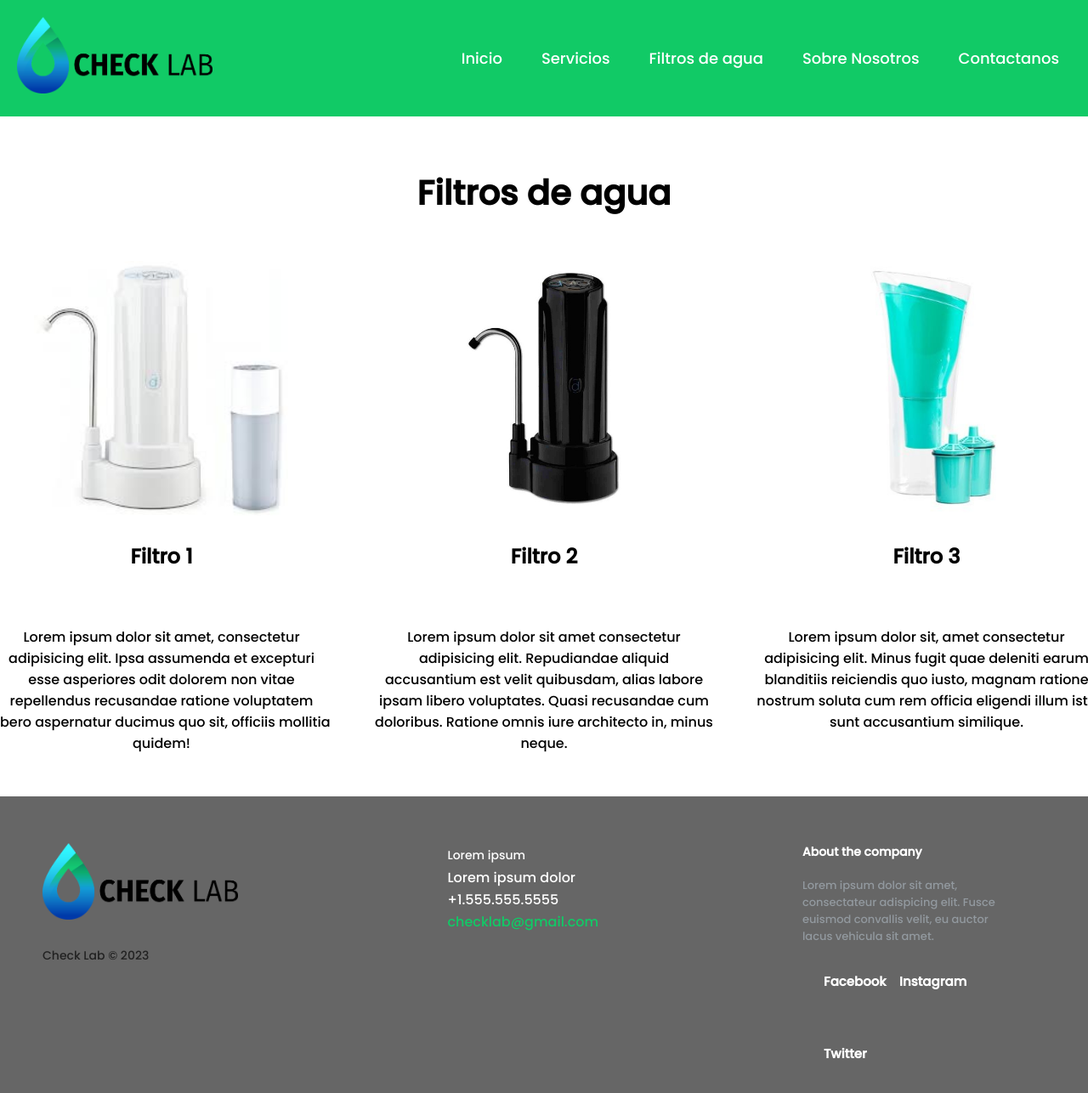
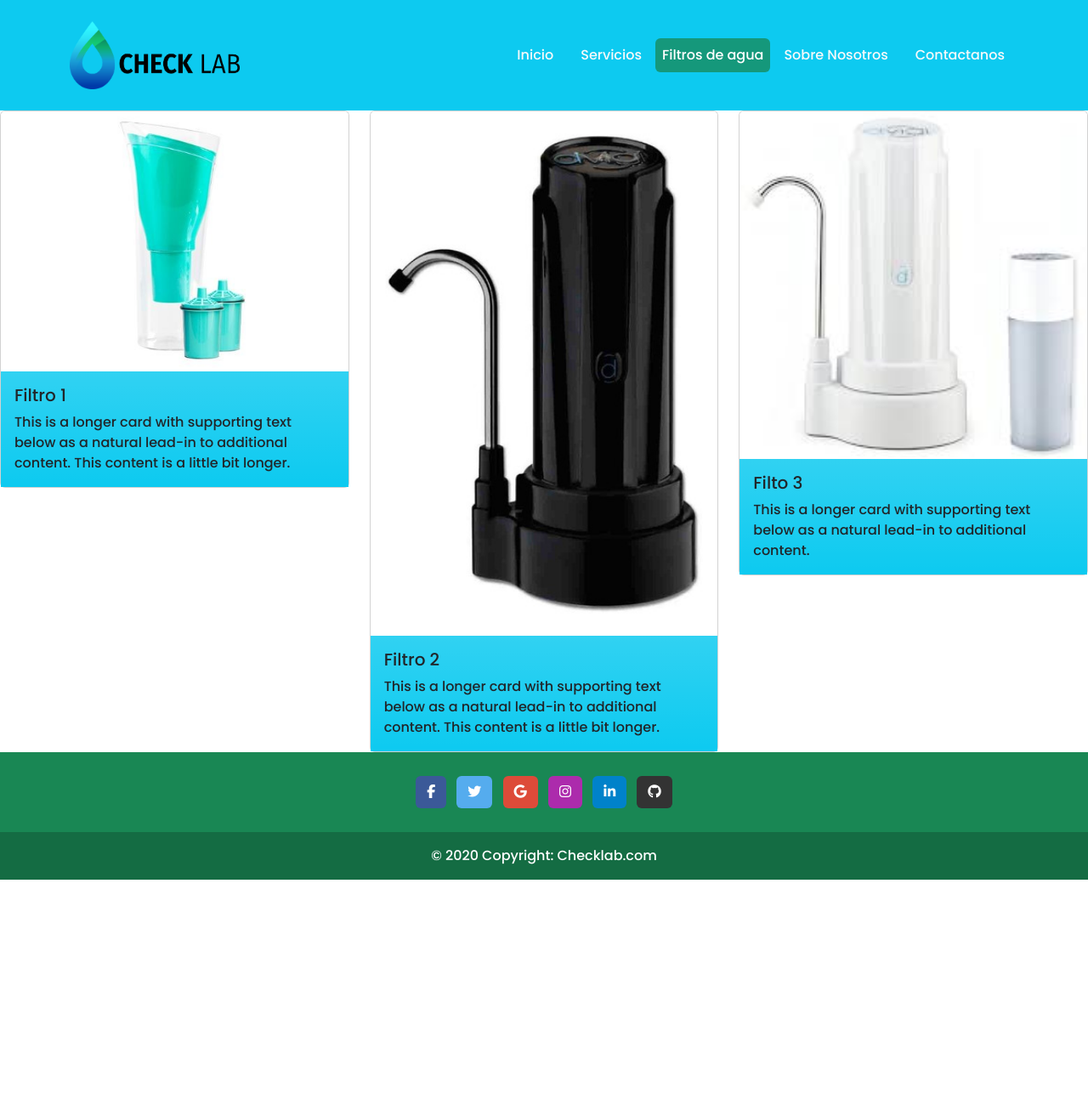
Before and after one commit to wein11/aaaaa, a plain HTML site: page pages/fitrosdeagua.html in a window 1280 px wide. Shown: the whole page at 85% size. After the commit the page ends 1035 px from the top, so only its background shows below. Drawn offline with nearby package versions, Linux system fonts and the light colour scheme.

Commit message:
Update fitrosdeagua.html

```diff
--- a/pages/fitrosdeagua.html
+++ b/pages/fitrosdeagua.html
@@ -7,71 +7,138 @@
     <link rel="preconnect" href="https://fonts.googleapis.com">
     <link rel="preconnect" href="https://fonts.gstatic.com" crossorigin>
     <link href="https://fonts.googleapis.com/css2?family=Poppins:wght@500&display=swap" rel="stylesheet">
+    <link href="https://cdn.jsdelivr.net/npm/bootstrap@5.3.0/dist/css/bootstrap.min.css" rel="stylesheet" integrity="sha384-9ndCyUaIbzAi2FUVXJi0CjmCapSmO7SnpJef0486qhLnuZ2cdeRhO02iuK6FUUVM" crossorigin="anonymous">
+    <script src="https://cdn.jsdelivr.net/npm/bootstrap@5.3.0/dist/js/bootstrap.bundle.min.js" integrity="sha384-geWF76RCwLtnZ8qwWowPQNguL3RmwHVBC9FhGdlKrxdiJJigb/j/68SIy3Te4Bkz" crossorigin="anonymous"></script>
+    <script src="https://kit.fontawesome.com/8605a0b61d.js" crossorigin="anonymous"></script>
     <title>Check Lab</title>
     <link rel="stylesheet" href="../css/estilos.css">
 </head>
 <body>
-    <header class="navbar">
-        <div><img class="logo" src="../img/Check horizontal.png" alt=""></div>
-        <ul class="nav-links">
-          <div class="menu">
-            <li><a href="../index.html">Inicio</a></li>
-            <li><a href="../pages/servicios.html">Servicios</a></li>
-            <li><a href="#filtros de agua">Filtros de agua</a></li>
-            <li><a href="sobrenosotros.html">Sobre Nosotros</a></li>
-            <li><a href="contactanos.html">Contactanos</a></li>
+  <header>
+    <nav class="navbar bg-info">
+      <div class="container">
+        <a class="navbar-brand" href="#">
+          <img class="logo1" src="../img/Check horizontal.png" alt="Bootstrap" width="200" height="80">
+        </a>
+        <ul id="navbar1" class="nav justify-content-end">
+          <li class="nav-item">
+            <a class="nav-link text-light" aria-current="page" href="../index.html">Inicio</a>
+          </li>
+          <li class="nav-item">
+            <a class="nav-link text-light" href="./pages/servicios.html">Servicios</a>
+          </li>
+          <li class="nav-item">
+            <a class="nav-link active bg-success p-2 text-white bg-opacity-75 rounded nav-link-hover bg-opacity-" href="./pages/fitrosdeagua.html">Filtros de agua</a>
+          </li>
+          <li class="nav-item">
+            <a class="nav-link text-light" href="./pages/sobrenosotros.html">Sobre Nosotros</a>
+          </li>
+          <li class="nav-item ">
+            <a class="nav-link text-light" href="./pages/contactanos.html">Contactanos</a>
+          </li>
       </div>
-        </ul>
+    </nav>
   </header>
-    <h1 class="titulofiltros">Filtros de agua</h1>
-        <main id="filtros de agua">
-            <div class="filtros">
-                <div class="fitro1"> <img src="../img/descarga.jpg" alt=""></div>
-                <div class="filtro2"> <img src="../img/D_NQ_NP_972484-MLA46757247322_072021-W.jpg" alt=""></div>
-                <div class="filtro3"> <img src="../img/63583bf17b589.jpg" alt=""></div>
-                <div class="boxfiltro">
-                  <div class="tit-filtro1"><h2>Filtro 1</h2></div>
-                  <div class="text-filtro1"><p>Lorem ipsum dolor sit amet, consectetur adipisicing elit. Ipsa assumenda et excepturi esse asperiores odit dolorem non vitae repellendus recusandae ratione voluptatem libero aspernatur ducimus quo sit, officiis mollitia quidem!</p></div>
+  <main class="sobreNos">
+    <div class="row row-cols-1 row-cols-md-3 g-4">
+      <div class="col">
+        <div class="card">
+          <img src="../img/63583bf17b589.jpg" class="card-img-top" alt="...">
+          <div class="card-body bg-info bg-gradient">
+            <h5 class="card-title">Filtro 1</h5>
+            <p class="card-text">This is a longer card with supporting text below as a natural lead-in to additional content. This content is a little bit longer.</p>
           </div>
-                <div class="boxfiltro2">
-                  <div class="tit-filtro2"><h2>Filtro 2</h2></div>
-                  <div class="text-filtro2"><p>Lorem ipsum dolor sit amet consectetur adipisicing elit. Repudiandae aliquid accusantium est velit quibusdam, alias labore ipsam libero voluptates. Quasi recusandae cum doloribus. Ratione omnis iure architecto in, minus neque.</p></div>
         </div>
-                <div class="boxfiltro3">
-                  <div class="tit-filtro3"><h2>Filtro 3</h2></div>
-                  <div class="text-filtro3"><p>Lorem ipsum dolor sit, amet consectetur adipisicing elit. Minus fugit quae deleniti earum blanditiis reiciendis quo iusto, magnam ratione nostrum soluta cum rem officia eligendi illum iste sunt accusantium similique.</p></div>
+      </div>
+      <div class="col">
+        <div class="card">
+          <img src="../img/D_NQ_NP_972484-MLA46757247322_072021-W.jpg" class="card-img-top" alt="...">
+          <div class="card-body bg-info bg-gradient">
+            <h5 class="card-title">Filtro 2</h5>
+            <p class="card-text">This is a longer card with supporting text below as a natural lead-in to additional content. This content is a little bit longer.</p>
+          </div>
+        </div>
+      </div>
+      <div class="col">
+        <div class="card">
+          <img src="../img/descarga.jpg" class="card-img-top" alt="...">
+          <div class="card-body bg-info bg-gradient">
+            <h5 class="card-title">Filto 3</h5>
+            <p class="card-text">This is a longer card with supporting text below as a natural lead-in to additional content.</p>
+          </div>
+        </div>
       </div>
     </div>
   </main>
-        <footer class="footer">
-          <div class="footer-izq">
-            <img class="logo" src="../img/Check horizontal.png" alt="">
-            <br>
-            <br>
-            <p class="footer-logo">Check Lab © 2023</p>
+  <footer class="bg-success text-center text-white">
+  <!-- Grid container -->
+  <div class="container p-4 pb-0">
+    <!-- Section: Social media -->
+    <section class="mb-4">
+      <!-- Facebook -->
+      <a
+        class="btn text-white btn-floating m-1"
+        style="background-color: #3b5998;"
+        href="#!"
+        role="button"
+        ><i class="fab fa-facebook-f"></i
+      ></a>
+
+      <!-- Twitter -->
+      <a
+        class="btn text-white btn-floating m-1"
+        style="background-color: #55acee;"
+        href="#!"
+        role="button"
+        ><i class="fab fa-twitter"></i
+      ></a>
+
+      <!-- Google -->
+      <a
+        class="btn text-white btn-floating m-1"
+        style="background-color: #dd4b39;"
+        href="#!"
+        role="button"
+        ><i class="fab fa-google"></i
+      ></a>
+
+      <!-- Instagram -->
+      <a
+        class="btn text-white btn-floating m-1"
+        style="background-color: #ac2bac;"
+        href="#!"
+        role="button"
+        ><i class="fab fa-instagram"></i
+      ></a>
+
+      <!-- Linkedin -->
+      <a
+        class="btn text-white btn-floating m-1"
+        style="background-color: #0082ca;"
+        href="#!"
+        role="button"
+        ><i class="fab fa-linkedin-in"></i
+      ></a>
+      <!-- Github -->
+      <a
+        class="btn text-white btn-floating m-1"
+        style="background-color: #333333;"
+        href="#!"
+        role="button"
+        ><i class="fab fa-github"></i
+      ></a>
+    </section>
+    <!-- Section: Social media -->
   </div>
-          <div class="footer-med">
-            <div>
-              <p><span>Lorem ipsum </span> Lorem ipsum dolor </p>
+  <!-- Grid container -->
+
+  <!-- Copyright -->
+  <div class="text-center p-3" style="background-color: rgba(0, 0, 0, 0.2);">
+    © 2020 Copyright:
+    <a class="text-white" href="https://checklab.com/">Checklab.com</a>
   </div>
-            <div>
-              <p>+1.555.555.5555</p>
+  <!-- Copyright -->
+</footer>
   </div>
-            <div>
-              <p><a href="checklab@gmail.com">checklab@gmail.com</a></p>
-            </div>
-          </div>
-          <div class="footer-der">
-            <p class="footer-about">
-              <span>About the company</span>
-              Lorem ipsum dolor sit amet, consectateur adispicing elit. Fusce euismod convallis velit, eu auctor lacus vehicula sit amet.
-            </p>
-            <div class="footer-icons">
-              <a href="#">Facebook</a>
-              <a href="#">Instagram</a>
-              <a href="#">Twitter</a>
-            </div>
-          </div>
-        </footer>
 </body>
 </html>
```
Lines whose indentation alone changed are shown as unchanged.
